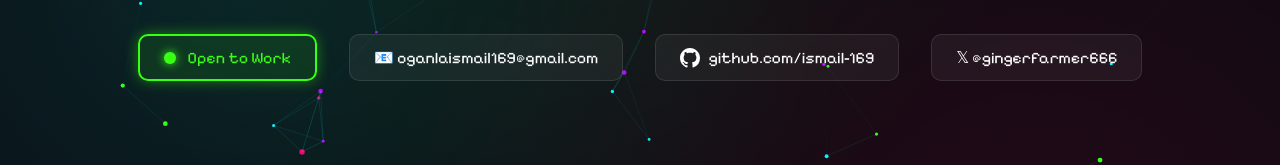
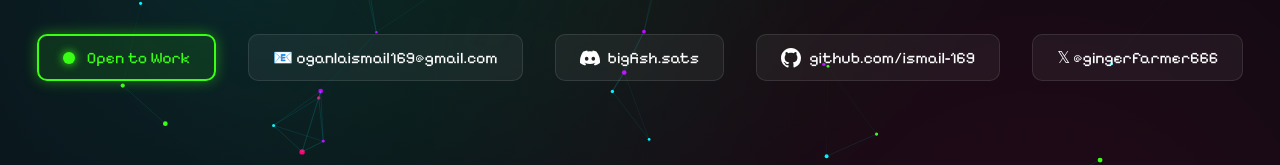
Before and after one commit to ismail-169/ismaildigitalhub, a website: page index.html in a window 1280 px wide. Shown: the part 392-557 px from the top of the page. Drawn offline with Linux system fonts and the light colour scheme.

Commit message:
add discord

```diff
--- a/index.html
+++ b/index.html
@@ -48,6 +48,12 @@
                 <a href="mailto:oganlaismail169@gmail.com" class="contact-item">
                     📧 oganlaismail169@gmail.com
                 </a>
+                <div class="contact-item">
+                    <svg class="contact-icon" viewBox="0 0 127.14 96.36" xmlns="http://www.w3.org/2000/svg" style="width:20px; height:20px; fill:currentColor;">
+                        <path d="M107.7,8.07A105.15,105.15,0,0,0,81.47,0a72.06,72.06,0,0,0-3.36,6.83A97.68,97.68,0,0,0,49,6.83,72.37,72.37,0,0,0,45.64,0,105.89,105.89,0,0,0,19.39,8.09C2.71,32.65-1.82,56.6.4,80.21a105.73,105.73,0,0,0,32.17,16.15,77.7,77.7,0,0,0,6.89-11.11,68.42,68.42,0,0,1-10.85-5.18c.91-.66,1.8-1.34,2.66-2a75.57,75.57,0,0,0,64.32,0c.87.71,1.76,1.39,2.66,2a68.68,68.68,0,0,1-10.87,5.19,77,77,0,0,0,6.89,11.1,105.25,105.25,0,0,0,32.19-16.14c3.39-28.32-5.42-52.09-21.88-72.13ZM42.45,65.69C36.18,65.69,31,60,31,53s5.07-12.71,11.43-12.71S54,46,53.89,53,48.84,65.69,42.45,65.69Zm42.24,0C78.41,65.69,73.25,60,73.25,53s5.07-12.71,11.44-12.71S96.23,46,96.12,53,91.08,65.69,84.69,65.69Z"/>
+                    </svg>
+                    bigfish.sats
+                </div>
                 <a href="https://github.com/ismail-169" target="_blank" class="contact-item">
                     <svg class="contact-icon" viewBox="0 0 16 16" xmlns="http://www.w3.org/2000/svg">
                         <path d="M8 0C3.58 0 0 3.58 0 8c0 3.54 2.29 6.53 5.47 7.59.4.07.55-.17.55-.38 0-.19-.01-.82-.01-1.49-2.01.37-2.53-.49-2.69-.94-.09-.23-.48-.94-.82-1.13-.28-.15-.68-.52-.01-.53.63-.01 1.08.58 1.23.82.72 1.21 1.87.87 2.33.66.07-.52.28-.87.51-1.07-1.78-.2-3.64-.89-3.64-3.95 0-.87.31-1.59.82-2.15-.08-.2-.36-1.02.08-2.12 0 0 .67-.21 2.2.82.64-.18 1.32-.27 2-.27.68 0 1.36.09 2 .27 1.53-1.04 2.2-.82 2.2-.82.44 1.1.16 1.92.08 2.12.51.56.82 1.27.82 2.15 0 3.07-1.87 3.75-3.65 3.95.29.25.54.73.54 1.48 0 1.07-.01 1.93-.01 2.2 0 .21.15.46.55.38A8.013 8.013 0 0016 8c0-4.42-3.58-8-8-8z"/>
```
